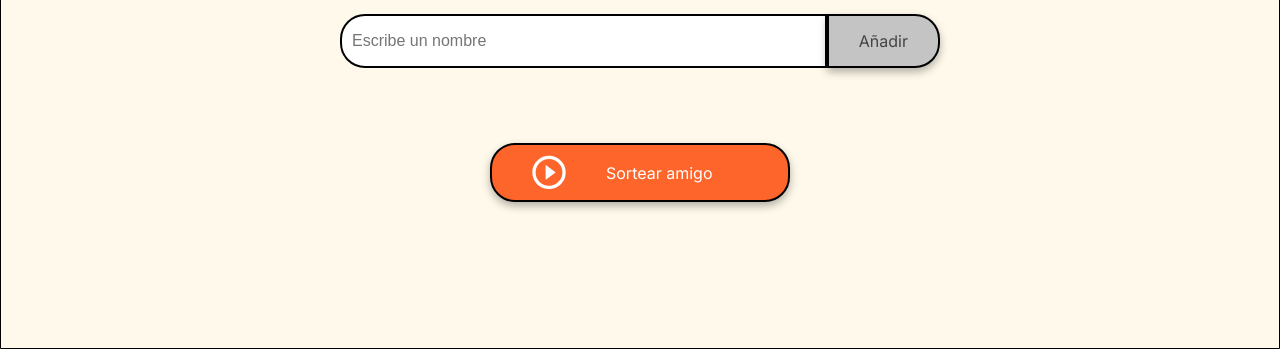
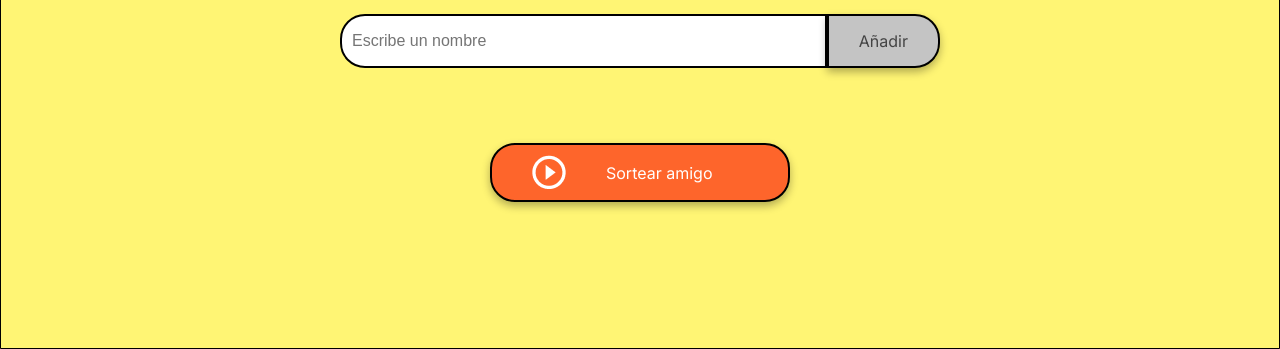
Before and after one commit to David-29s/Challenge-amigo-secreto, a plain HTML site: page challenge-amigo-secreto_esp-main/challenge-amigo-secreto_esp-main/index.html in a window 1280 px wide. Shown: the part 451-800 px from the top of the page. Drawn offline with Linux system fonts and the light colour scheme.

Commit message:
Challenge actualizado

```diff
--- a/challenge-amigo-secreto_esp-main/challenge-amigo-secreto_esp-main/style.css
+++ b/challenge-amigo-secreto_esp-main/challenge-amigo-secreto_esp-main/style.css
@@ -1,6 +1,6 @@
 :root {
     --color-primary: #4B69FD;
-    --color-secondary: #FFF9EB;
+    --color-secondary: #FFF574;
     --color-tertiary: #C4C4C4;
     --color-button: #fe652b;
     --color-button-hover: #e55720;
@@ -17,7 +17,7 @@
 
 body {
     height: 100vh;
-    background-color: #fff;
+    background-color: #FF8383;
     display: flex;
     justify-content: center;
     align-items: center;
@@ -136,7 +136,7 @@ ul {
 
 .result-list {
     margin-top: 15px;
-    color: #f00;
+    color: #FF8383;
     font-size: 22px;
     font-weight: bold;
     text-align: center;
```
